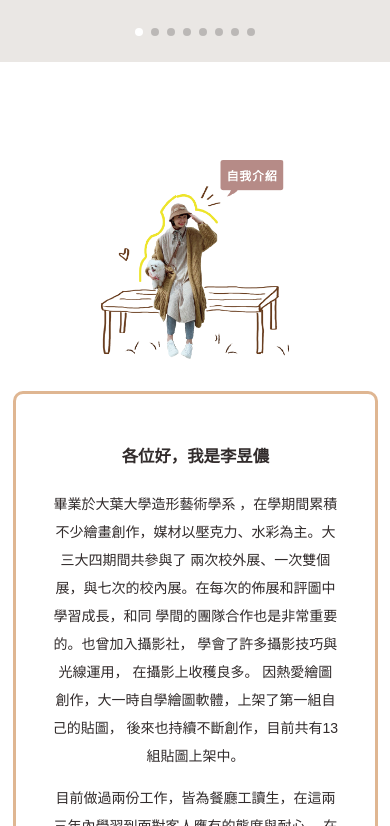
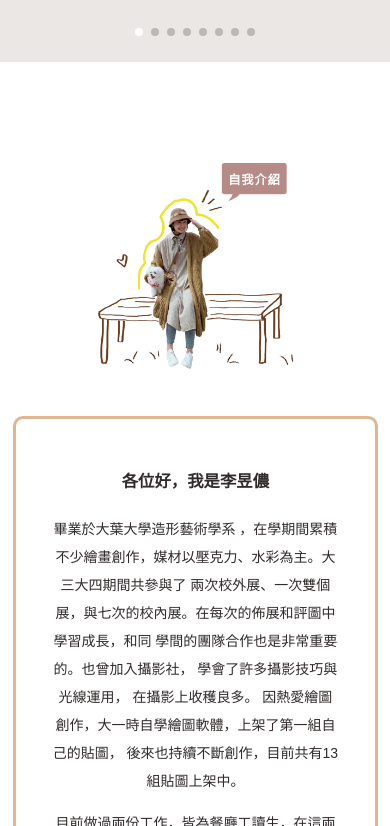
Before and after one commit to nono0420/nono0420.github.io, a plain HTML site: page index.html in a window 390 px wide. Shown: the part 1978-2804 px from the top of the page. Drawn offline with nearby package versions, Linux system fonts and the light colour scheme; a script that the page names is missing.

Commit message:
第四次上傳

```diff
--- a/index.html
+++ b/index.html
@@ -506,6 +506,11 @@ body {
     height: 1350px;
     background-color: white;
 }
+@media (max-width: 768px){
+   #aboutme{
+       height: 1000px;
+   }
+}
 @media (max-width: 415px){
    #aboutme{
        height: 770px;
@@ -842,7 +847,19 @@ body {
     height: 1100px;
     background-color: white;
 }
+@media (max-width: 768px){
+    .aboutme2{
+        width: 100%;
+        height: 900px;
+    }
+}
 @media (max-width: 415px){
+    .aboutme2{
+        width: 100%;
+        height: 1100px;
+    }
+}
+@media (max-width: 376px){
     .aboutme2{
         width: 100%;
         height: 980px;
@@ -869,10 +886,10 @@ body {
 }
 @media (max-width: 415px){
     .about-picture2{
-        width: 48%;
+        width: 50%;
         height: 30%;
         padding-top: unset;
-        margin-top:50px;
+
 
     }
 }
@@ -894,17 +911,23 @@ body {
     margin-top: 80px;
 
 }
+@media (max-width: 1024px){
+    .aboutme2-text-bag{
+      width:85%;
+      height: 600px;
+}
+}
 @media (max-width: 768px){
     .aboutme2-text-bag{
       width:85%;
-      height: 520px;
+      height: 600px;
 }
 }
 
 @media (max-width: 415px){
     .aboutme2-text-bag{
       width:92%;
-      height: 650px;
+      height: 850px;
       margin-top: -15px;
 }
 }
@@ -928,6 +951,15 @@ body {
     font-size: 14px;
     line-height: 2;
 
+}
+@media (max-width: 1024px){
+    .aboutme2-text{
+    width:80%;
+    height: 100%;
+    font-size: 14px;
+    line-height: 2;
+
+}
 }
 @media (max-width: 768px){
     .aboutme2-text{
@@ -972,7 +1004,7 @@ body {
 @media (max-width: 415px){
     .portfolio-text{
         font-size: 14px;
-        margin-top: 30px;
+        margin-top: 120px;
 }
 }
 @media (max-width: 376px){
```
